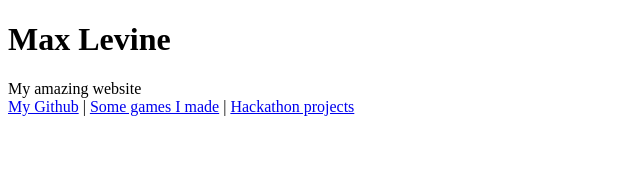
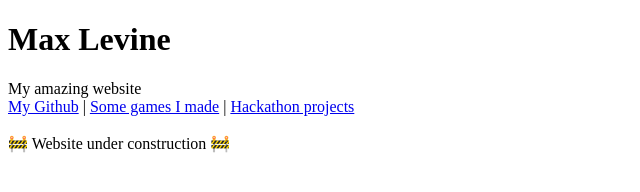
Before and after one commit to Lord-Xam/maxlevine, a plain HTML site: page index.html in a window 1280 px wide. Shown: the whole page, without its empty margins (0-640 px from the left). Drawn offline with Linux system fonts and the light colour scheme.

Commit message:
Add construction notice to index.html
Added a construction notice to the website.

```diff
--- a/index.html
+++ b/index.html
@@ -11,8 +11,9 @@ My amazing website <br>
 
 <a href="https://github.com/Lord-Xam">My Github</a> |
 <a href="https://lord-xam.itch.io/">Some games I made</a> |
-<a href="https://dorahacks.io/hacker/U_68738c56a3e0d">Hackathon projects </a>
+<a href="https://dorahacks.io/hacker/U_68738c56a3e0d">Hackathon projects </a> <br><br>
 
+  🚧 Website under construction 🚧
 </p>
 
 </body>
```
